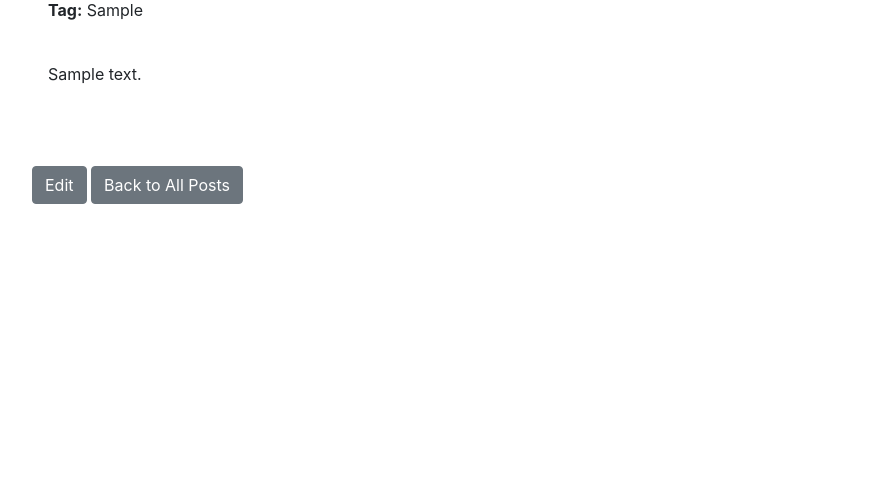
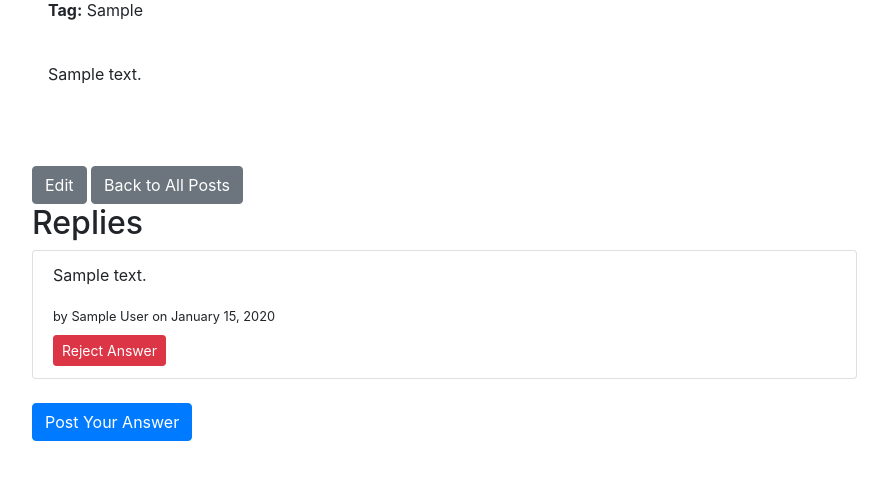
Before and after one commit to ramandatta87/CITS5505_UWA_Group_Project, a Flask app: page /post/1 in a window 1280 px wide. Shown: the part 294-774 px from the top of the page, without its empty margins (338-1226 px from the left). Run offline with Flask 3, Linux system fonts and the light colour scheme; a user stored in the database is signed in; tables that the repository leaves empty hold one stand-in row (values such as "Sample post"); one stand-in notice (Sample message) is shown; some libraries are stand-ins or nearby versions.

Commit message:
feat: Schema creation and reply functionality improvements
- Created database schema for posts and replies, including tables for users, posts, tags, and replies.
- Added CKEditor integration for rich text editing in replies.
- Improved inline editing functionality for replies:
  - Only the edited reply is displayed, hiding other replies and buttons.
  - "Post Your Answer" button is hidden during reply editing.
  - "Edit" and "Accept Answer" buttons are hidden during reply editing and reappear after saving or canceling edits.
- Enhanced reply creation and editing forms to use CKEditor for better user experience.
- Added necessary JavaScript to handle reply edit, save, and cancel actions.

These changes establish the database structure and significantly improve the user experience for creating and editing replies.

```diff
--- a/app/controllers/main_controller.py
+++ b/app/controllers/main_controller.py
@@ -1,63 +1,52 @@
-from flask import Blueprint, render_template, session, flash, redirect, url_for, request, Response, json, jsonify
-from flask_mail import  Message
+from flask import Blueprint, render_template, session, flash, redirect, url_for, request, Response, jsonify
+from flask_mail import Message
 from app import mail, db
-import datetime         #Importing for mail date & time
+import datetime
 from flask_login import current_user, login_required
-from app.forms import PostForm, FilterSortForm
-from app.models.model import Posts, Tag, User
+from app.forms import PostForm, FilterSortForm, ReplyForm
+from app.models.model import Posts, Tag, User, Reply
 
 # Define a Blueprint named 'main' for organizing routes and views
 main = Blueprint('main', __name__)
 
-# Route decorator to map the URL "/" to the index function
-# Also maps URLs "/index" and "/home" to the same function
 @main.route("/")
 @main.route("/index")
 @main.route("/home")
 def index():
-    # Check if 'logged_in' is in session and is True
     login_status = session.get('logged_in', False)
     return render_template("index.html", login=login_status)
 
-# Route decorator to map the URL "/forum" to the forum function
 @main.route("/forum")
 def forum():
     return render_template("forum.html")
 
 @main.route("/mailcheck")
-def mailcheck():            #Sample route for sending email from flask
+def mailcheck():
     mail_check()
-    return render_template("index.html",login=False)
+    return render_template("index.html", login=False)
 
-def mail_check(): # Sample function to test email
-
-    # ct stores current time
+def mail_check():
     ct = datetime.datetime.now()
     msg = Message("Hello from Flask", sender="cssedevconnect@gmail.com", recipients=["ramandatta87@gmail.com"])
     msg.body = f"This is a test email sent from Flask using Gmail. Mail Generated Time : {ct}"
     mail.send(msg)
-
 
 @main.route("/add_post", methods=['GET', 'POST'])
 @login_required
 def add_post():
     form = PostForm()
     if form.validate_on_submit():
-        # Check if the tag exists
         tag_text = form.tag.data.strip()
         tag = Tag.query.filter_by(tag=tag_text).first()
-
-        # If the tag doesn't exist, create a new one
         if not tag:
             tag = Tag(tag=tag_text)
             db.session.add(tag)
             db.session.commit()
 
-        # Create the new post
         post = Posts(
             title=form.title.data,
             content=form.content.data,
-            tag_id=tag.id,  # Use the tag's ID
+            tag_id=tag.id,
             career_preparation=form.career_preparation.data,
             author_id=current_user.id,
             deleted=False,
@@ -75,24 +64,17 @@ def add_post():
 def autocomplete():
     search = request.args.get('term')
     results = db.session.query(Tag.tag).filter(Tag.tag.like(f'%{search}%')).all()
-    results = [result[0] for result in results]  # Extract names from tuples
-    #app.logger.debug(results)
+    results = [result[0] for result in results]
     return Response(json.dumps(results), mimetype='application/json')
-
-
-
 
 @main.route('/api/posts')
 def api_posts():
-    # Get query parameters
     order = request.args.get('order', 'asc')
     filter_by = request.args.get('filter_by', 'author')
     filter_value = request.args.get('filter_value', '')
 
-    # Base query
     query = Posts.query.join(User, Posts.author_id == User.id).join(Tag, Posts.tag_id == Tag.id)
 
-    # Apply filtering if filter_by and filter_value are provided
     if filter_by and filter_value:
         if filter_by == 'author':
             query = query.filter((User.first_name.ilike(f'%{filter_value}%')) | (User.last_name.ilike(f'%{filter_value}%')))
@@ -101,16 +83,13 @@ def api_posts():
         elif filter_by == 'tag':
             query = query.filter(Tag.tag.ilike(f'%{filter_value}%'))
 
-    # Apply sorting
     if order == 'desc':
         query = query.order_by(Posts.date_posted.desc())
     else:
         query = query.order_by(Posts.date_posted.asc())
 
-    # Execute query
     posts = query.all()
 
-    # Serialize posts to JSON
     posts_data = []
     for post in posts:
         post_data = {
@@ -147,34 +126,71 @@ def autocomplete_posts():
 
     return jsonify(suggestions)
 
-# Route to display the logged-in user's posts
 @main.route('/my_posts')
-@login_required  # Ensures that only logged-in users can access this route
+@login_required
 def my_posts():
-    # Query to get posts by the current logged-in user, ordered by the date posted
     user_posts = Posts.query.filter_by(author_id=current_user.id).order_by(Posts.date_posted.desc()).all()
-    # Render the my_posts.html template with the user's posts
     return render_template('main/my_posts.html', posts=user_posts)
 
-# Route to view a single post by ID
-@main.route('/post/<int:post_id>')
+@main.route('/post/<int:post_id>', methods=['GET', 'POST'])
 @login_required
 def view_post(post_id):
-    # Fetch the post by ID, return 404 if not found
     post = Posts.query.get_or_404(post_id)
-    # Fetch the author of the post
     author = User.query.get_or_404(post.author_id)
-    # Render the view_post.html template with the post and author details
-    return render_template('main/view_post.html', post=post, author=author)
+    replies = Reply.query.filter_by(post_id=post_id).order_by(Reply.timestamp.asc()).all()
+    form = ReplyForm()
 
-# Route to edit a post by ID
+    if form.validate_on_submit():
+        reply = Reply(
+            post_id=post_id,
+            author_id=current_user.id,
+            answer=form.answer.data,
+            answered_accepted=False,
+            deleted=False
+        )
+        db.session.add(reply)
+        db.session.commit()
+        flash('Your reply has been added.', 'success')
+        return redirect(url_for('main.view_post', post_id=post_id))
+
+    return render_template('main/view_post.html', post=post, author=author, replies=replies, form=form)
+
+@main.route('/post/toggle_answer/<int:reply_id>', methods=['POST'])
+@login_required
+def toggle_answer(reply_id):
+    reply = Reply.query.get_or_404(reply_id)
+    post = Posts.query.get_or_404(reply.post_id)
+
+    if post.author_id != current_user.id:
+        return jsonify({'success': False}), 403
+
+    action = request.json.get('action')
+    if action == 'accept':
+        reply.answered_accepted = True
+    elif action == 'reject':
+        reply.answered_accepted = False
+
+    db.session.commit()
+    return jsonify({'success': True})
+
+@main.route('/post/edit_reply/<int:reply_id>', methods=['POST'])
+@login_required
+def edit_reply(reply_id):
+    reply = Reply.query.get_or_404(reply_id)
+
+    if reply.author_id != current_user.id or reply.answered_accepted:
+        return jsonify({'success': False}), 403
+
+    new_answer = request.json.get('answer')
+    reply.answer = new_answer
+    db.session.commit()
+    return jsonify({'success': True})
+
 @main.route('/post/<int:post_id>/edit', methods=['GET', 'POST'])
 @login_required
 def edit_post(post_id):
-    # Fetch the post by ID, return 404 if not found
     post = Posts.query.get_or_404(post_id)
 
-    # Ensure the current user is the author of the post
     if post.author_id != current_user.id:
         flash('You are not authorized to edit this post.', 'danger')
         return redirect(url_for('main.view_post', post_id=post_id))
@@ -203,7 +219,6 @@ def edit_post(post_id):
 
     return render_template('main/edit_post.html', title='Edit Post', form=form, post=post)
 
-# Route to display posts with filtering and sorting
 @main.route('/posts', methods=['GET', 'POST'])
 def posts():
     form = FilterSortForm()
@@ -228,3 +243,24 @@ def posts():
 
     posts = query.all()
     return render_template('main/posts.html', form=form, posts=posts)
+
+@main.route('/post/<int:post_id>/reply', methods=['GET', 'POST'])
+@login_required
+def reply(post_id):
+    form = ReplyForm()
+    post = Posts.query.get_or_404(post_id)
+
+    if form.validate_on_submit():
+        reply = Reply(
+            post_id=post_id,
+            author_id=current_user.id,
+            answer=form.answer.data,
+            answered_accepted=False,
+            deleted=False
+        )
+        db.session.add(reply)
+        db.session.commit()
+        flash('Your reply has been added.', 'success')
+        return redirect(url_for('main.view_post', post_id=post_id))
+
+    return render_template('main/reply.html', title='Reply to Post', form=form, post=post)
--- a/app/forms.py
+++ b/app/forms.py
@@ -72,3 +72,8 @@ class FilterSortForm(FlaskForm):
     filter_value = StringField('Filter Value')
     order = SelectField('Order', choices=[('asc', 'Ascending'), ('desc', 'Descending')], validators=[DataRequired()])
     submit = SubmitField('Apply')
+
+# Form for creating a reply
+class ReplyForm(FlaskForm):
+    answer = CKEditorField('Your Answer', validators=[DataRequired()])
+    submit = SubmitField('Submit')
--- /dev/null
+++ b/app/static/js/view_post.js
@@ -0,0 +1,107 @@
+document.addEventListener("DOMContentLoaded", function() {
+    document.getElementById("reply-button").addEventListener("click", function() {
+        document.getElementById("reply-form").style.display = "block";
+        document.querySelectorAll(".post-buttons").forEach(function(button) {
+            button.style.display = "none";
+        });
+        CKEDITOR.replaceAll('ckeditor');
+    });
+
+    document.getElementById("cancel-reply").addEventListener("click", function() {
+        document.getElementById("reply-form").style.display = "none";
+        document.querySelectorAll(".post-buttons").forEach(function(button) {
+            button.style.display = "inline-block";
+        });
+    });
+
+    document.querySelectorAll(".answer-toggle-button").forEach(function(button) {
+        button.addEventListener("click", function() {
+            var replyId = this.getAttribute("data-reply-id");
+            var action = this.getAttribute("data-action");
+            fetch(`/post/toggle_answer/${replyId}`, {
+                method: 'POST',
+                headers: {
+                    'Content-Type': 'application/json',
+                    'X-CSRFToken': document.querySelector('input[name="csrf_token"]').value
+                },
+                body: JSON.stringify({ action: action })
+            })
+            .then(response => response.json())
+            .then(data => {
+                if (data.success) {
+                   // alert('Action performed successfully.');
+                    location.reload();
+                } else {
+                    // alert('Failed to perform the action.');
+                }
+            })
+            .catch(error => console.error('Error:', error));
+        });
+    });
+
+    document.querySelectorAll(".edit-reply-button").forEach(function(button) {
+        button.addEventListener("click", function() {
+            var replyId = this.getAttribute("data-reply-id");
+            var repliesList = document.getElementById("replies-list");
+            var allReplies = repliesList.querySelectorAll(".list-group-item");
+            allReplies.forEach(function(reply) {
+                if (reply.id !== `reply-${replyId}`) {
+                    reply.style.display = "none";
+                }
+            });
+
+            var replyContent = document.querySelector(`#reply-${replyId} .reply-content`);
+            var replyEditForm = document.querySelector(`#reply-${replyId} .reply-edit-form`);
+            var replyButtons = document.querySelector(`#reply-${replyId} .reply-buttons`);
+            replyContent.style.display = "none";
+            replyEditForm.style.display = "block";
+            replyButtons.style.display = "none";
+            document.getElementById("reply-button").style.display = "none";
+            CKEDITOR.replaceAll('ckeditor');
+        });
+    });
+
+    document.querySelectorAll(".cancel-edit-reply-button").forEach(function(button) {
+        button.addEventListener("click", function() {
+            var replyId = this.getAttribute("data-reply-id");
+            var repliesList = document.getElementById("replies-list");
+            var allReplies = repliesList.querySelectorAll(".list-group-item");
+            allReplies.forEach(function(reply) {
+                reply.style.display = "block";
+            });
+
+            var replyContent = document.querySelector(`#reply-${replyId} .reply-content`);
+            var replyEditForm = document.querySelector(`#reply-${replyId} .reply-edit-form`);
+            var replyButtons = document.querySelector(`#reply-${replyId} .reply-buttons`);
+            replyContent.style.display = "block";
+            replyEditForm.style.display = "none";
+            replyButtons.style.display = "block";
+            document.getElementById("reply-button").style.display = "inline-block";
+        });
+    });
+
+    document.querySelectorAll(".save-reply-button").forEach(function(button) {
+        button.addEventListener("click", function() {
+            var replyId = this.getAttribute("data-reply-id");
+            var newAnswer = CKEDITOR.instances[`edit-answer-${replyId}`].getData();
+            fetch(`/post/edit_reply/${replyId}`, {
+                method: 'POST',
+                headers: {
+                    'Content-Type': 'application/json',
+                    'X-CSRFToken': document.querySelector('input[name="csrf_token"]').value
+                },
+                body: JSON.stringify({ answer: newAnswer })
+            })
+            .then(response => response.json())
+            .then(data => {
+                if (data.success) {
+                   // alert('Reply updated successfully.');
+                    location.reload();
+                } else {
+                    //alert('Failed to update the reply.');
+                }
+            })
+            .catch(error => console.error('Error:', error));
+        });
+    });
+});
--- a/app/templates/main/edit_post.html
+++ b/app/templates/main/edit_post.html
@@ -46,6 +46,8 @@
             <a href="{{ url_for('main.view_post', post_id=post.id) }}" class="btn btn-secondary">Cancel</a>
         </div>
     </form>
+    {{ ckeditor.load() }}
+    {{ ckeditor.config(name='content') }}
 </div>
 
 {% endblock %}
--- a/app/templates/main/my_posts.html
+++ b/app/templates/main/my_posts.html
@@ -19,10 +19,11 @@
         <li class="list-group-item">
             <h5><a href="{{ url_for('main.view_post', post_id=post.id, origin='my_posts') }}">{{ post.title }}</a></h5>
             <p>by {{ current_user.first_name }} {{ current_user.last_name }} on {{ post.date_posted.strftime('%B %d, %Y') }}</p>
-            <p>{{ post.content |safe}}</p>
+            <p>{{ post.content | safe }}</p>
         </li>
         {% endfor %}
     </ul>
+
 </div>
 
 {% endblock %}
--- a/app/templates/main/posts.html
+++ b/app/templates/main/posts.html
@@ -44,6 +44,8 @@
         </li>
         {% endfor %}
     </ul>
+    {{ ckeditor.load() }}
+    {{ ckeditor.config(name='content') }}
 </div>
 
 {% endblock %}
--- a/app/templates/main/view_post.html
+++ b/app/templates/main/view_post.html
@@ -17,17 +17,73 @@
     <p><strong>Posted on:</strong> {{ post.date_posted.strftime('%B %d, %Y') }}</p>
     <p><strong>Tag:</strong> {{ post.tag.tag }}</p>
     <br/>
-    <p>{{ post.content|safe }}</p>
+    <p>{{ post.content | safe }}</p>
 </div>
 
 {% if post.author_id == current_user.id %}
-<a href="{{ url_for('main.edit_post', post_id=post.id) }}" class="btn btn-secondary">Edit</a>
+<a href="{{ url_for('main.edit_post', post_id=post.id) }}" class="btn btn-secondary post-buttons">Edit</a>
 {% endif %}
 
 {% if request.args.get('origin') == 'my_posts' %}
-<a href="{{ url_for('main.my_posts') }}" class="btn btn-secondary">Back to My Posts</a>
+<a href="{{ url_for('main.my_posts') }}" class="btn btn-secondary post-buttons">Back to My Posts</a>
 {% else %}
-<a href="{{ url_for('main.posts') }}" class="btn btn-secondary">Back to All Posts</a>
+<a href="{{ url_for('main.posts') }}" class="btn btn-secondary post-buttons">Back to All Posts</a>
 {% endif %}
 
+<h2>Replies</h2>
+<ul class="list-group" id="replies-list">
+    {% for reply in replies %}
+    <li class="list-group-item" id="reply-{{ reply.id }}">
+        <div class="reply-content">
+            <p>{{ reply.answer|safe }}</p>
+            <small>by {{ reply.author.first_name }} {{ reply.author.last_name }} on {{ reply.timestamp.strftime('%B %d, %Y') }}</small>
+        </div>
+        <div class="reply-edit-form mt-2" style="display: none;">
+            <textarea class="form-control edit-reply-textarea ckeditor" data-reply-id="{{ reply.id }}">{{ reply.answer }}</textarea>
+            <button type="button" class="btn btn-primary save-reply-button mt-2" data-reply-id="{{ reply.id }}">Save</button>
+            <button type="button" class="btn btn-secondary cancel-edit-reply-button mt-2" data-reply-id="{{ reply.id }}">Cancel</button>
+        </div>
+        <div class="mt-2 reply-buttons">
+            {% if reply.author_id == current_user.id and not reply.answered_accepted %}
+            <button class="btn btn-warning btn-sm edit-reply-button" data-reply-id="{{ reply.id }}">Edit</button>
+            {% endif %}
+            {% if post.author_id == current_user.id %}
+                {% if not reply.answered_accepted %}
+                <button class="btn btn-success btn-sm answer-toggle-button" data-reply-id="{{ reply.id }}" data-action="accept">Accept Answer</button>
+                {% else %}
+                <button class="btn btn-danger btn-sm answer-toggle-button" data-reply-id="{{ reply.id }}" data-action="reject">Reject Answer</button>
+                {% endif %}
+            {% endif %}
+        </div>
+    </li>
+    {% endfor %}
+</ul>
+
+<div id="reply-form" class="mt-4" style="display: none;">
+    <form method="POST" action="{{ url_for('main.view_post', post_id=post.id) }}">
+        {{ form.hidden_tag() }}
+
+        <!-- Answer Field -->
+        <div class="mb-3">
+            {{ form.answer.label(class="form-label", for="answer") }}
+            {{ form.answer(class="form-control ckeditor", id="answer") }}
+        </div>
+
+        <!-- Submit and Cancel Buttons -->
+        <div class="mb-3">
+            {{ form.submit(class="btn btn-primary", id="submit") }}
+            <button type="button" id="cancel-reply" class="btn btn-secondary">Cancel</button>
+        </div>
+    </form>
+    {{ ckeditor.load() }}
+    {{ ckeditor.config(name='content') }}
+</div>
+
+<button id="reply-button" class="btn btn-primary post-buttons mt-4">Post Your Answer</button>
+
 {% endblock %}
+
+{% block scripts %}
+
+<script src="{{ url_for('static', filename='js/view_post.js') }}"></script>
+{% endblock %}
```
Also changed, not shown: app/models/model.py (+18 -0 lines), app/templates/main/reply.html (added, +35 -0 lines), migrations/versions/59c21341c758_add_reply_model.py (added, +39 -0 lines), app/sqldb.db.
